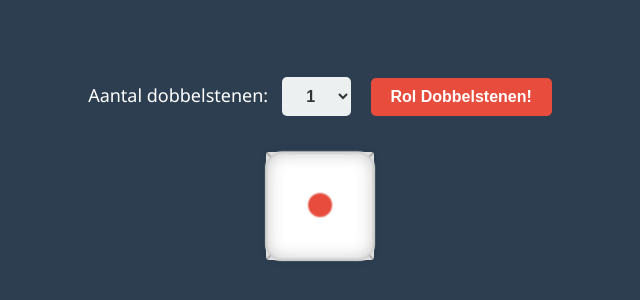
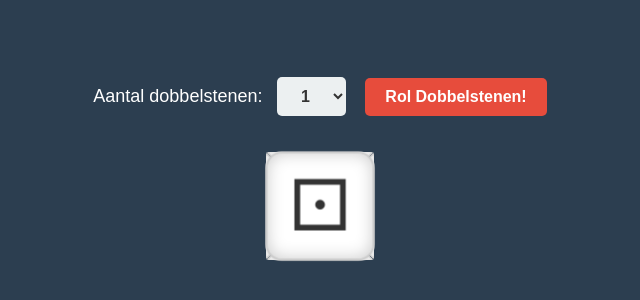
Before and after one commit to Rintjez/dobbelensteen, a plain HTML site: page Index.html in a window 1280 px wide. Shown: the part 234-534 px from the top of the page, without its empty margins (320-960 px from the left). Drawn offline with Linux system fonts and the light colour scheme.

Commit message:
Refactor CSS styles and update dice face HTML

```diff
--- a/Index.html
+++ b/Index.html
@@ -1,3 +1,5 @@
+
+
 <!DOCTYPE html>
 <html lang="nl">
 <head>
@@ -6,9 +8,9 @@
     <title>3D Dobbelstenen</title>
     <style>
         body {
-            font-family: 'Segoe UI', Tahoma, Geneva, Verdana, sans-serif;
+            font-family: sans-serif;
             background-color: #2c3e50;
-            color: #fff;
+            color: #ffffff;
             display: flex;
             flex-direction: column;
             align-items: center;
@@ -38,31 +40,24 @@
 
         select {
             background-color: #ecf0f1;
-            color: #333;
+            color: #333333;
             margin-right: 15px;
         }
 
         button {
             background-color: #e74c3c;
-            color: white;
-            transition: background 0.2s;
+            color: #ffffff;
         }
 
-        button:hover {
-            background-color: #c0392b;
-        }
-
-        /* Container voor alle dobbelstenen */
         #dice-container {
             display: flex;
             flex-wrap: wrap;
             justify-content: center;
             gap: 40px;
             max-width: 800px;
-            perspective: 600px; /* Zorgt voor het 3D-effect */
+            perspective: 600px;
         }
 
-        /* De 3D Dobbelsteen */
         .dice {
             position: relative;
             width: 100px;
@@ -71,58 +66,31 @@
             transition: transform 1.5s cubic-bezier(0.25, 0.46, 0.45, 0.94);
         }
 
-        /* Elk vlak van de dobbelsteen */
         .face {
             position: absolute;
             width: 100px;
             height: 100px;
-            background: #fff;
-            border: 2px solid #ccc;
+            background: #ffffff;
+            border: 2px solid #cccccc;
             border-radius: 15px;
             display: flex;
             justify-content: center;
             align-items: center;
-            font-size: 50px;
-            font-weight: bold;
-            color: #333;
-            box-shadow: inset 0 0 15px rgba(0,0,0,0.2), 0 0 10px rgba(0,0,0,0.1);
+            font-size: 65px;
+            line-height: 100px;
+            color: #333333;
+            box-shadow: inset 0 0 15px rgba(0,0,0,0.2);
             box-sizing: border-box;
+            user-select: none;
         }
 
-        /* Positionering van de 6 vlakken in de 3D ruimte */
-        .front  { transform: rotateY(0deg) translateZ(50px); }
-        .back   { transform: rotateY(180deg) translateZ(50px); }
-        .left   { transform: rotateY(-90deg) translateZ(50px); }
-        .right  { transform: rotateY(90deg) translateZ(50px); }
-        .top    { transform: rotateX(90deg) translateZ(50px); }
-        .bottom { transform: rotateX(-90deg) translateZ(50px); }
-
-        /* CSS Stippen layout per vlak */
-        .face span {
-            display: grid;
-            grid-template-columns: repeat(3, 1fr);
-            grid-template-rows: repeat(3, 1fr);
-            width: 70px;
-            height: 70px;
-        }
-
-        .dot {
-            width: 14px;
-            height: 14px;
-            background-color: #333;
-            border-radius: 50%;
-            align-self: center;
-            justify-self: center;
-        }
-
-        /* Specifieke rode stip voor de 1 (traditioneel Aziatisch/stijlvol) of gewoon zwart */
-        .front .dot { background-color: #e74c3c; width: 22px; height: 22px; }
-
-        /* Posities van stippen op de grid (1 t/m 6) */
-        .p1 { grid-area: 2 / 2; }
-        .p2 { grid-area: 1 / 1; } .p3 { grid-area: 3 / 3; }
-        .p4 { grid-area: 1 / 3; } .p5 { grid-area: 3 / 1; }
-        .p6 { grid-area: 2 / 1; } .p7 { grid-area: 2 / 3; }
+        /* Vaste 3D posities voor de vlakken */
+        .f1 { transform: rotateY(0deg) translateZ(50px); }
+        .f2 { transform: rotateY(180deg) translateZ(50px); }
+        .f3 { transform: rotateY(90deg) translateZ(50px); }
+        .f4 { transform: rotateY(-90deg) translateZ(50px); }
+        .f5 { transform: rotateX(90deg) translateZ(50px); }
+        .f6 { transform: rotateX(-90deg) translateZ(50px); }
     </style>
 </head>
 <body>
@@ -143,62 +111,55 @@
     <div id="dice-container"></div>
 
     <script>
-        // HTML templates voor de stippen op de 6 verschillende vlakken
+        // HTML voor de vlakken (Unicode karakters, geen losse afbeeldingen)
         const facesHTML = [
-            `<div class="face front"><span><div class="dot p1"></div></span></div>`, // 1
-            `<div class="face back"><span><div class="dot p2"></div><div class="dot p3"></div></span></div>`, // 2
-            `<div class="face left"><span><div class="dot p1"></div><div class="dot p2"></div><div class="dot p3"></div></span></div>`, // 3
-            `<div class="face right"><span><div class="dot p2"></div><div class="dot p3"></div><div class="dot p4"></div><div class="dot p5"></div></span></div>`, // 4
-            `<div class="face top"><span><div class="dot p1"></div><div class="dot p2"></div><div class="dot p3"></div><div class="dot p4"></div><div class="dot p5"></div></span></div>`, // 5
-            `<div class="face bottom"><span><div class="dot p2"></div><div class="dot p3"></div><div class="dot p4"></div><div class="dot p5"></div><div class="dot p6"></div><div class="dot p7"></div></span></div>` // 6
+            '<div class="face f1">&#9856;</div>', // ⚀
+            '<div class="face f2">&#9857;</div>', // ⚁
+            '<div class="face f3">&#9858;</div>', // ⚂
+            '<div class="face f4">&#9859;</div>', // ⚃
+            '<div class="face f5">&#9860;</div>', // ⚄
+            '<div class="face f6">&#9861;</div>'  // ⚅
         ];
 
-        // Rotaties die horen bij de juiste waarde bovenop (X en Y graden)
         const rotations = {
             1: { x: 0,   y: 0 },
             2: { x: 0,   y: 180 },
-            3: { x: 0,   y: 90 },
-            4: { x: 0,   y: -90 },
+            3: { x: 0,   y: -90 },
+            4: { x: 0,   y: 90 },
             5: { x: -90, y: 0 },
             6: { x: 90,  y: 0 }
         };
 
-        // Maak het gekozen aantal dobbelstenen aan op het scherm
         function createDice() {
             const container = document.getElementById('dice-container');
-            const count = parseInt(document.getElementById('dice-count').value);
+            const count = parseInt(document.getElementById('dice-count').value, 10);
             container.innerHTML = '';
 
             for (let i = 0; i < count; i++) {
                 const dice = document.createElement('div');
                 dice.className = 'dice';
-                // Voeg alle 6 vlakken toe aan de dobbelsteen
                 dice.innerHTML = facesHTML.join('');
                 container.appendChild(dice);
             }
         }
 
-        // Laat alle dobbelstenen onafhankelijk van elkaar rollen
         function rollAll() {
             const diceElements = document.querySelectorAll('.dice');
 
             diceElements.forEach(dice => {
-                // Kies een willekeurige waarde tussen 1 en 6
                 const resultaat = Math.floor(Math.random() * 6) + 1;
 
-                // Voeg extra volledige rotaties toe (360, 720, 1080 graden) voor een wild 'rol' effect
                 const extraRondjesX = (Math.floor(Math.random() * 3) + 2) * 360;
                 const extraRondjesY = (Math.floor(Math.random() * 3) + 2) * 360;
 
                 const targetX = rotations[resultaat].x + extraRondjesX;
                 const targetY = rotations[resultaat].y + extraRondjesY;
 
-                // Pas de 3D transformatie toe
                 dice.style.transform = `rotateX(${targetX}deg) rotateY(${targetY}deg)`;
             });
         }
 
-        // Start direct met 1 dobbelsteen op het scherm bij laden pagina
+        // Start direct bij het laden van de pagina
         createDice();
     </script>
 </body>
```
